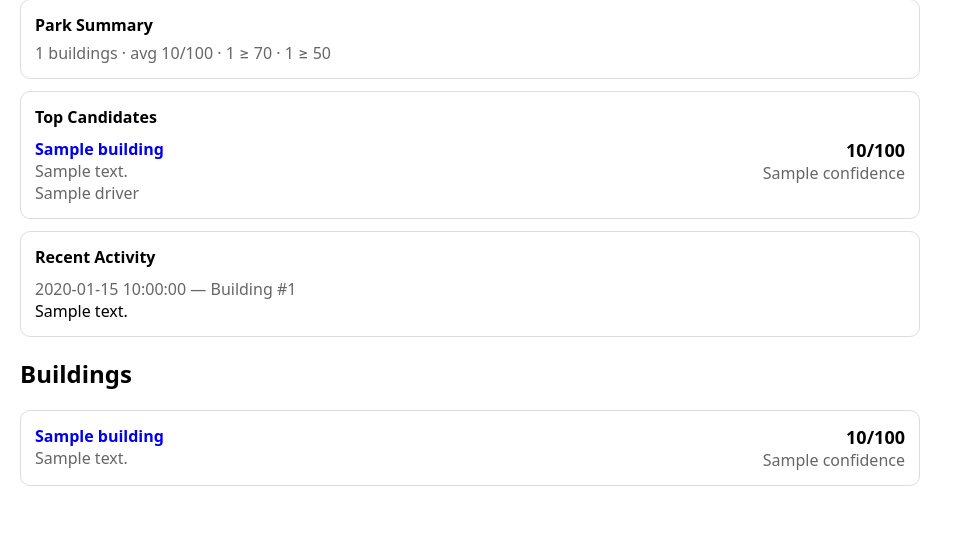
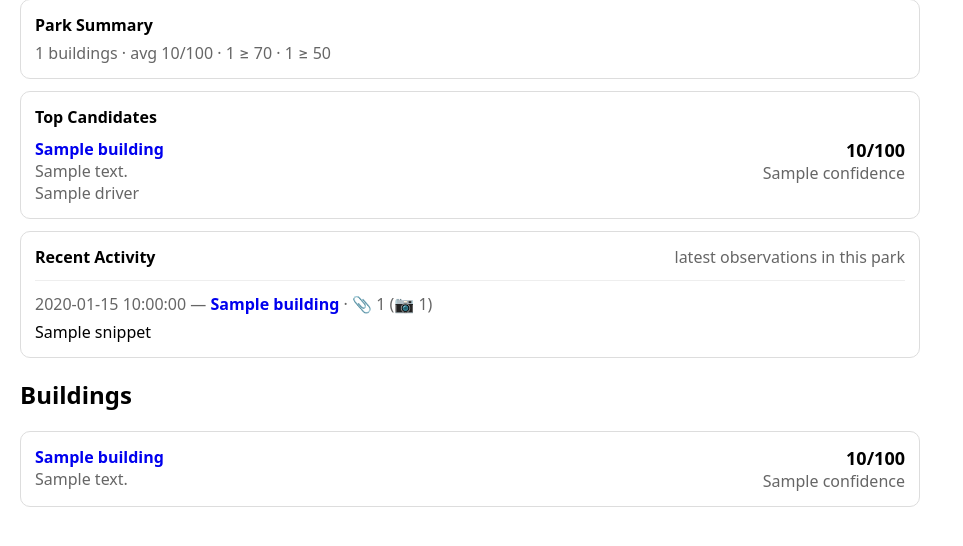
Before and after one commit to AengusMcGuinness/powertown-mvp, a FastAPI app: template backend/app/templates/review_park.html in a window 1280 px wide. Shown: the part 163-709 px from the top of the page, without its empty margins (0-963 px from the left). Run offline with FastAPI, Linux system fonts and the light colour scheme; the template is opened without the code that fills it: most values are stand-ins (such as "Sample title", 1, 10 or a date in 2020).

Commit message:
Add park-level recent activity feed for observations and media

```diff
--- a/backend/app/routes/ui.py
+++ b/backend/app/routes/ui.py
@@ -11,6 +11,14 @@ from backend.app.services.storage import build_upload_path, to_served_url
 router = APIRouter()
 
 _ALLOWED_MEDIA_TYPES = {"photo", "audio", "card", "other"}
+
+
+def _truncate(s: str | None, n: int = 160) -> str:
+    if not s:
+        return ""
+    s = " ".join(s.split())
+    return s if len(s) <= n else s[:n] + "…"
+
 
 @router.get("/review")
 def review_home(request: Request, db: Session = Depends(get_db)):
@@ -243,17 +251,48 @@ def review_park(request: Request, park_id: int, db: Session = Depends(get_db)):
 
     top_candidates = building_cards[:3]
 
-    # Recent activity feed (last 10 observations across park)
+    # Recent activity feed (last 15 observations across park), including building name
     building_ids = [c["building"].id for c in building_cards]
     recent_activity = []
+
     if building_ids:
-        recent_activity = (
+        recent_obs = (
             db.query(models.Observation)
             .filter(models.Observation.building_id.in_(building_ids))
             .order_by(models.Observation.created_at.desc())
-            .limit(10)
+            .limit(15)
             .all()
         )
+
+        # Build a lookup for building_id -> building
+        buildings_by_id = {c["building"].id: c["building"] for c in building_cards}
+
+        # Optional: media counts per observation (nice signal)
+        obs_ids = [o.id for o in recent_obs]
+        media_counts = {}
+        photo_counts = {}
+        if obs_ids:
+            media = (
+                db.query(models.MediaAsset.observation_id, models.MediaAsset.media_type)
+                .filter(models.MediaAsset.observation_id.in_(obs_ids))
+                .all()
+            )
+            for oid, mtype in media:
+                media_counts[oid] = media_counts.get(oid, 0) + 1
+                if (mtype or "").lower() == "photo":
+                    photo_counts[oid] = photo_counts.get(oid, 0) + 1
+
+        for o in recent_obs:
+            b = buildings_by_id.get(o.building_id)
+            recent_activity.append(
+                {
+                    "observation": o,
+                    "building": b,
+                    "snippet": _truncate(o.note_text, 200),
+                    "media_count": media_counts.get(o.id, 0),
+                    "photo_count": photo_counts.get(o.id, 0),
+                }
+            )
 
     from fastapi.templating import Jinja2Templates
     templates = Jinja2Templates(directory="backend/app/templates")
--- a/backend/app/templates/review_park.html
+++ b/backend/app/templates/review_park.html
@@ -62,14 +62,39 @@
     </div>
 
     <div class="card">
-      <div><strong>Recent Activity</strong></div>
+      <div style="display:flex; justify-content: space-between; align-items: baseline;">
+	<div><strong>Recent Activity</strong></div>
+	<div class="muted">latest observations in this park</div>
+      </div>
+
       {% if recent_activity|length == 0 %}
       <p class="muted">No observations yet.</p>
       {% endif %}
-      {% for o in recent_activity %}
-      <div style="margin-top: 10px;">
-	<div class="muted">{{ o.created_at }} — Building #{{ o.building_id }}</div>
-	<div>{{ (o.note_text or "(no notes)")[:160] }}{% if o.note_text and o.note_text|length > 160 %}…{% endif %}</div>
+
+      {% for a in recent_activity %}
+      <div style="margin-top: 12px; padding-top: 12px; border-top: 1px solid #eee;">
+	<div class="muted">
+          {{ a.observation.created_at }}
+          {% if a.building %}
+          — <a href="/review/buildings/{{ a.building.id }}"><strong>{{ a.building.name }}</strong></a>
+          {% else %}
+          — Building #{{ a.observation.building_id }}
+          {% endif %}
+
+          {% if a.media_count and a.media_count > 0 %}
+          <span class="muted"> · </span>
+          <span>📎 {{ a.media_count }}</span>
+          {% if a.photo_count and a.photo_count > 0 %}
+          <span class="muted"> (📷 {{ a.photo_count }})</span>
+          {% endif %}
+          {% endif %}
+	</div>
+
+	{% if a.snippet %}
+        <div style="margin-top: 6px;">{{ a.snippet }}</div>
+	{% else %}
+        <div class="muted" style="margin-top: 6px;">(no notes)</div>
+	{% endif %}
       </div>
       {% endfor %}
     </div>
```
